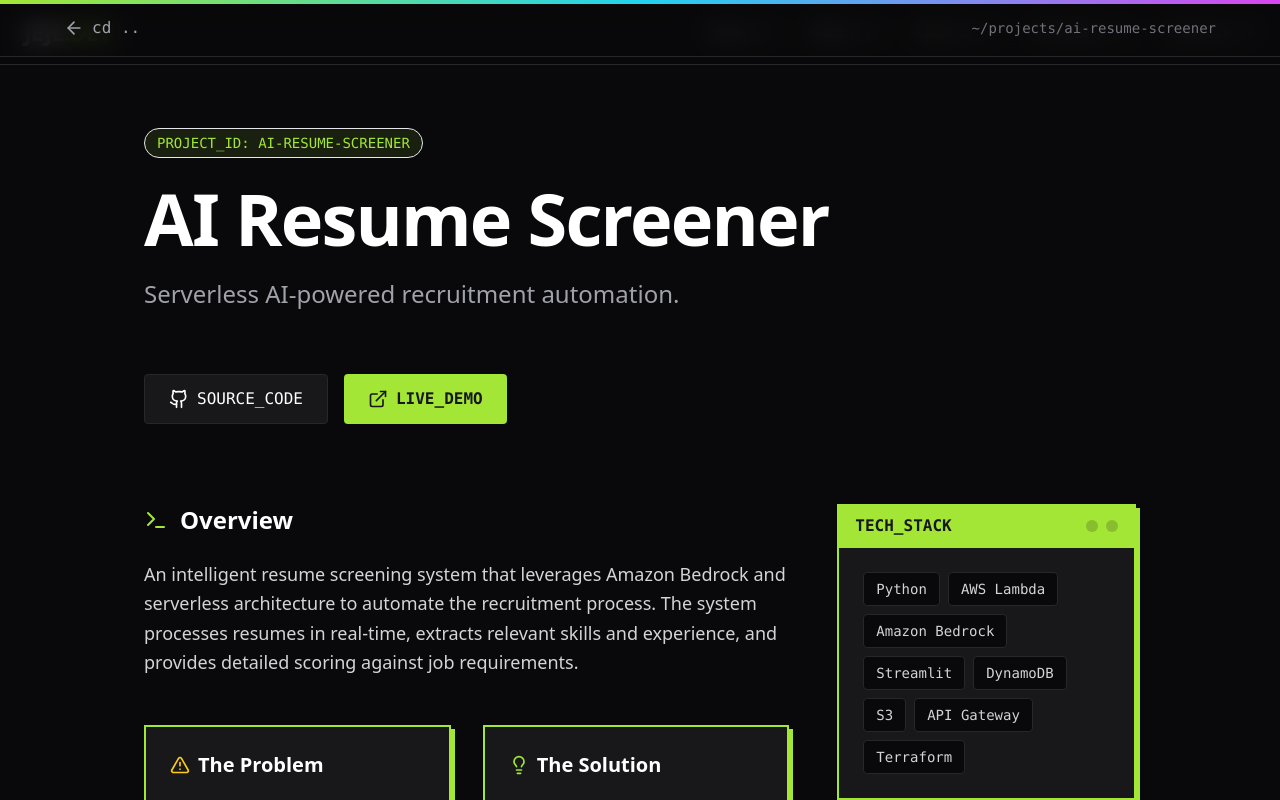
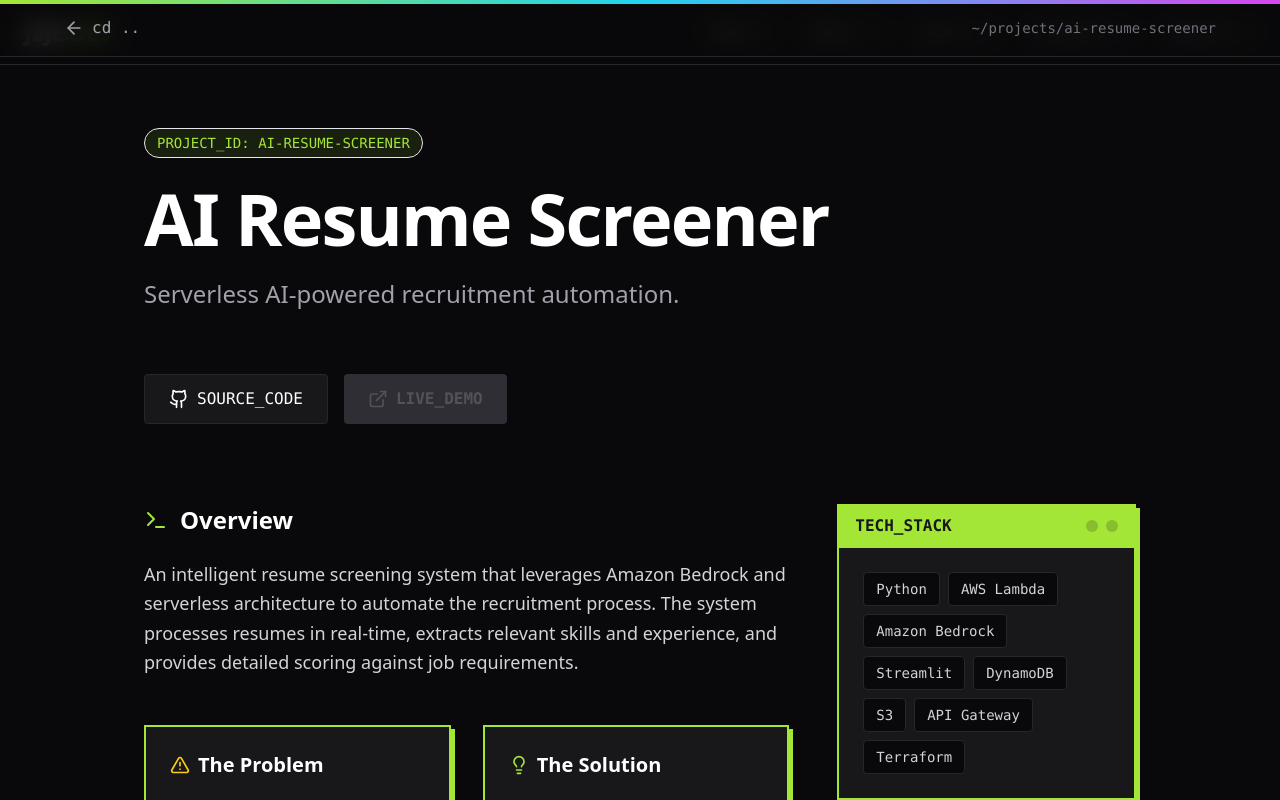
Before and after one commit to TheErujeje/jejeportfolio, a Next.js app: page /projects/ai-resume-screener in a window 1280 px wide. Shown: the top 800 px of the page. Built offline with nearby package versions, Linux system fonts and the light colour scheme.

Commit message:
updated project page

```diff
--- a/src/app/projects/[id]/page.tsx
+++ b/src/app/projects/[id]/page.tsx
@@ -118,6 +118,7 @@
             <Github size={20} />
             SOURCE_CODE
           </a>
+          {project.status === 'Live' ? (
             <a
               href={project.demoUrl}
               target="_blank"
@@ -127,6 +128,12 @@
               <ExternalLink size={20} />
               LIVE_DEMO
             </a>
+          ) : (
+            <div className="flex items-center gap-2 px-6 py-3 bg-zinc-700 text-zinc-500 font-bold font-mono rounded cursor-not-allowed opacity-70">
+              <ExternalLink size={20} />
+              LIVE_DEMO
+            </div>
+          )}
         </motion.div>
 
         {/* Main Content Grid */}
```
Lines whose indentation alone changed are shown as unchanged.
